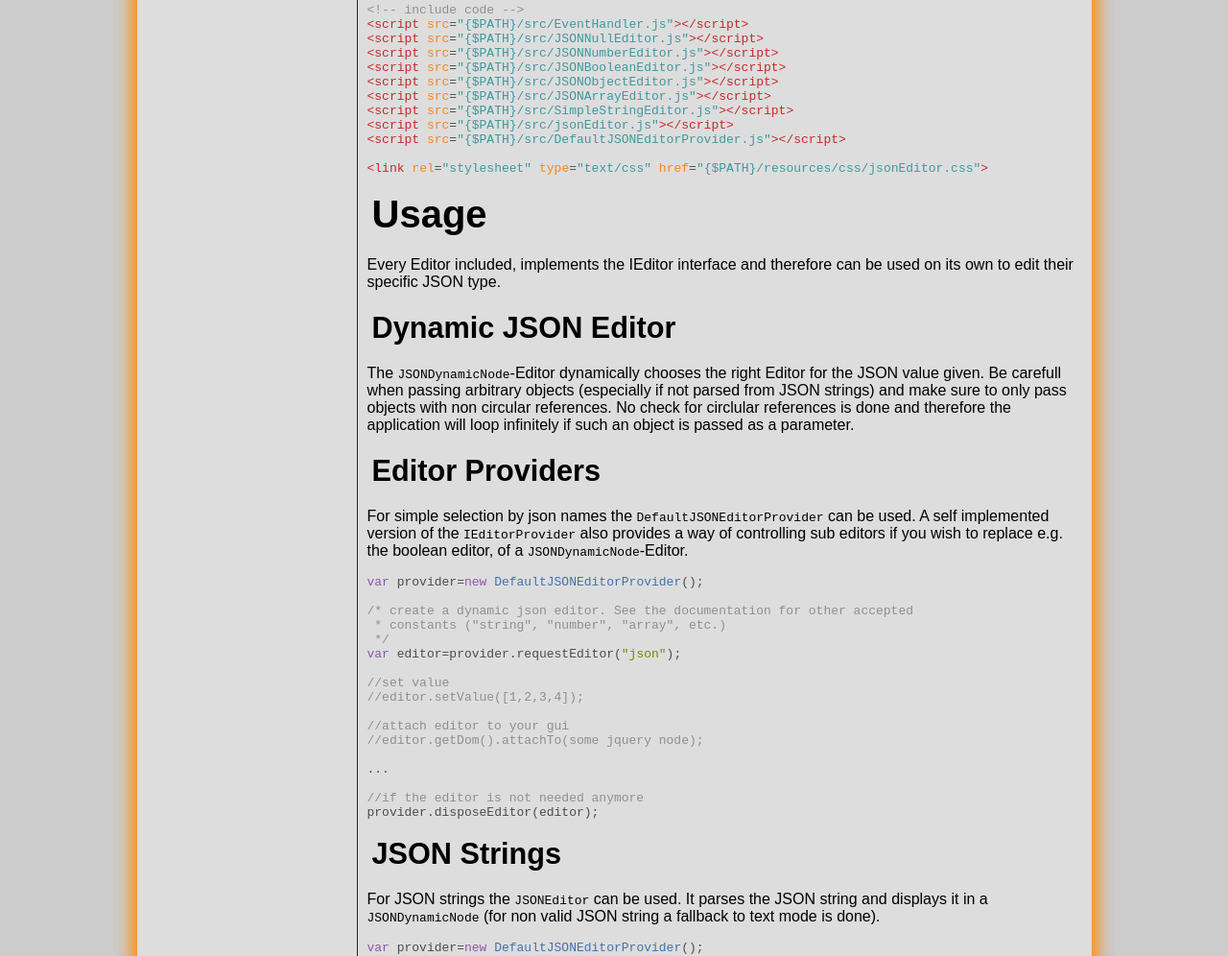
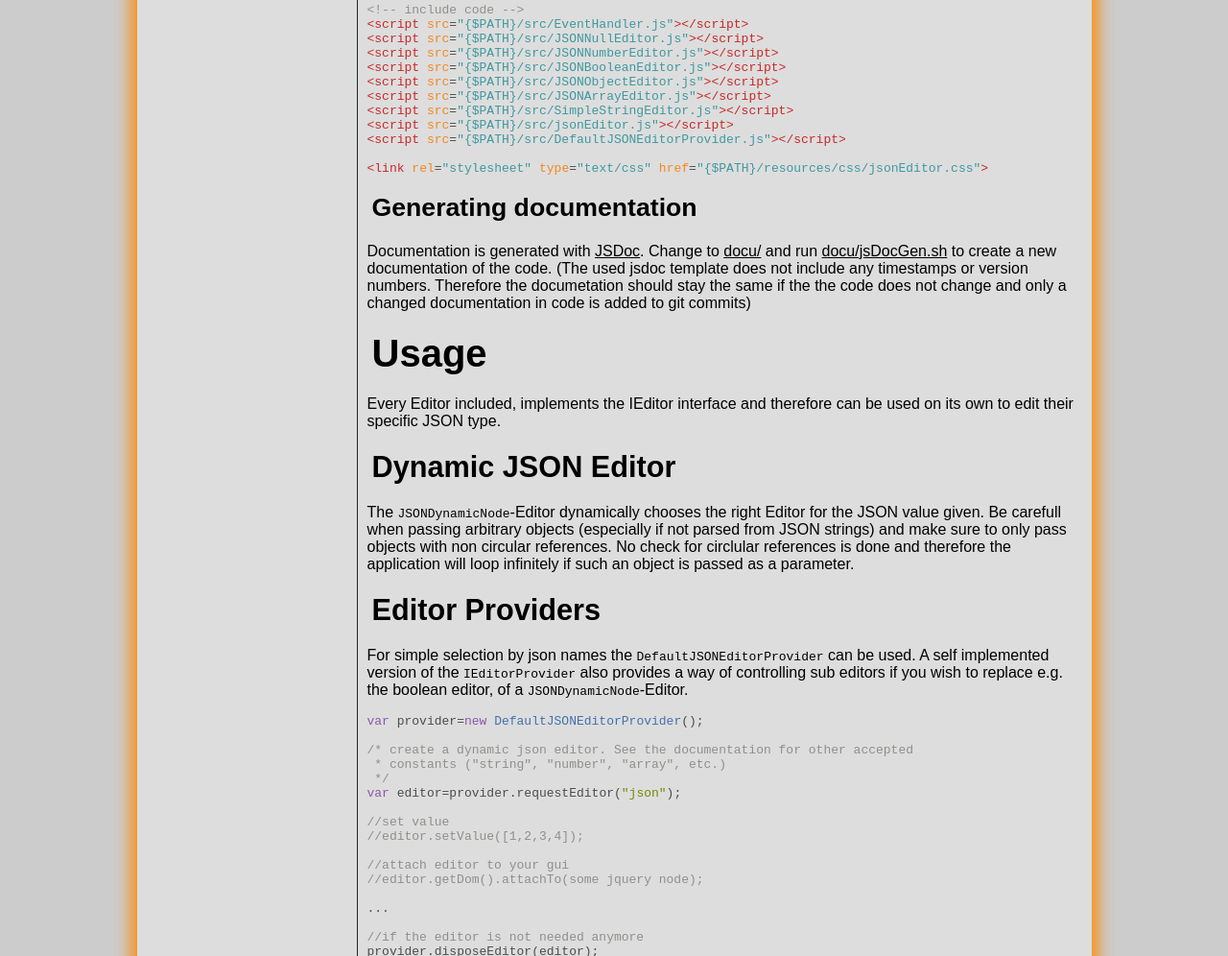
Before and after one commit to MoritzWillig/JSONMEdit, a plain HTML site: page docu/index.html in a window 1280 px wide. Shown: the part 789-1785 px from the top of the page at 96% size. Drawn offline with Linux system fonts and the light colour scheme.

Commit message:
fixed typo

```diff
--- a/docu/index.html
+++ b/docu/index.html
@@ -84,7 +84,8 @@ code below).</p>
 &lt;script src=&quot;{$PATH}/src/jsonEditor.js&quot;>&lt;/script>
 &lt;script src=&quot;{$PATH}/src/DefaultJSONEditorProvider.js&quot;>&lt;/script>
 
-&lt;link rel=&quot;stylesheet&quot; type=&quot;text/css&quot; href=&quot;{$PATH}/resources/css/jsonEditor.css&quot;></code></pre><h1>Usage</h1><p>Every Editor included, implements the IEditor interface and therefore can be
+&lt;link rel=&quot;stylesheet&quot; type=&quot;text/css&quot; href=&quot;{$PATH}/resources/css/jsonEditor.css&quot;></code></pre><h3>Generating documentation</h3><p>Documentation is generated with <a href="https://github.com/jsdoc3/jsdoc">JSDoc</a>. Change to <a href="docu/">docu/</a> and run <a href="docu/jsDocGen.sh">docu/jsDocGen.sh</a> to create a new documentation of the code. (The used jsdoc template does not include any timestamps or version numbers. Therefore the documetation should stay the same if the the code does not change and only a changed documentation in code is added to git commits)</p>
+<h1>Usage</h1><p>Every Editor included, implements the IEditor interface and therefore can be
 used on its own to edit their specific JSON type.</p>
 <h2>Dynamic JSON Editor</h2><p>The <code>JSONDynamicNode</code>-Editor dynamically chooses the right Editor for the JSON
 value given. Be carefull when passing arbitrary objects (especially if not
```
Also changed, not shown: 1 other file.
